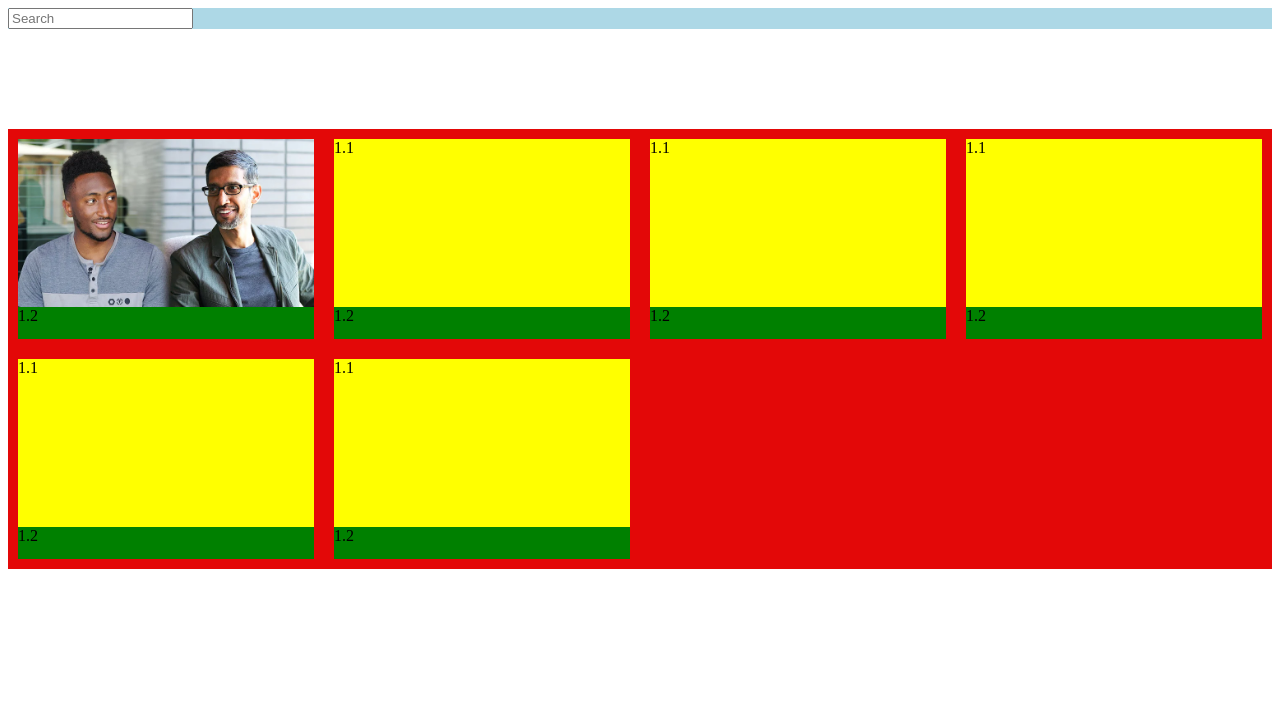
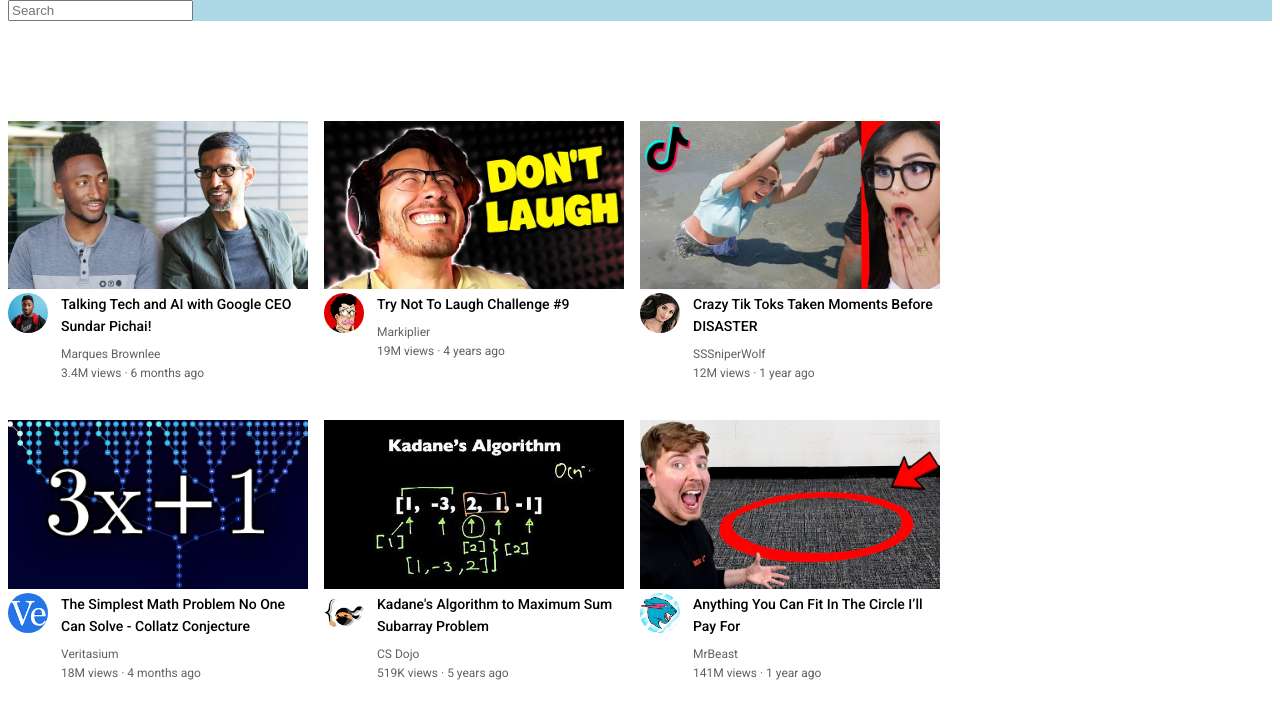
Before and after one commit to PavanKrishna-AG/YouTube_clone, a plain HTML site: page index.html in a window 1280 px wide. Drawn offline with Linux system fonts and the light colour scheme.

Commit message:
YouTube 6 video-preview using grid=success

```diff
--- a/index.html
+++ b/index.html
@@ -1,85 +1,170 @@
 <!DOCTYPE html>
 <html lang="en">
 	<head>
-    <meta charset="UTF-8">
-    <meta name="viewport" content="width=device-width, initial-scale=1.0">
-    <link rel="stylesheet" href="styles.css">
+		<meta charset="UTF-8" />
+		<meta name="viewport" content="width=device-width, initial-scale=1.0" />
+		<link rel="stylesheet" href="styles.css" />
 		<title>YouTube</title>
 	</head>
 	<body>
 		<div class="header">
-        <input type="text" placeholder="Search">
+			<input type="text" placeholder="Search" />
 		</div>
 		<div class="container">
-    <div class="video-preview red">
-        <div class="thumbnail-row">
-            <img src="thumbnails/thumbnail-1.webp" class="thumbnail-img">
+			<div class="video-preview">
+				<div class="thumnail-row">
+					<img
+						class="thumbnail-img"
+						src="thumbnails/thumbnail-1.webp"
+						alt="thumbnail-1"
+					/>
 				</div>
 				<div class="bottom-row">
-            1.2
+					<div class="bottom-left">
+						<img
+							class="profile-pic"
+							src="profile_pics/channel-1.jpeg"
+							alt="profile-picture"
+						/>
 					</div>
-    </div>
-    <div class="video-preview blue">
-        <div class="thumbnail-row">
-            1.1
-        </div>
-        <div class="bottom-row">
-            1.2
-        </div>
-    </div>
-    <div class="video-preview red">
-        <div class="thumbnail-row">
-            1.1
-        </div>
-        <div class="bottom-row">
-            1.2
-        </div>
-    </div>
-    <div class="video-preview blue">
-        <div class="thumbnail-row">
-            1.1
-        </div>
-        <div class="bottom-row">
-            1.2
-        </div>
-    </div>
-    <div class="video-preview red">
-        <div class="thumbnail-row">
-            1.1
-        </div>
-        <div class="bottom-row">
-            1.2
-        </div>
-    </div>
-    <div class="video-preview blue">
-        <div class="thumbnail-row">
-            1.1
-        </div>
-        <div class="bottom-row">
-            1.2
-        </div>
-    </div>
-        <!-- <div class="video-preview">
-            <div class="thumbnail-row">
-                <img src="thumbnails/thumbnail-1.webp" alt="">
-            </div>
-            <div class="bottom-info">
-                <div class="channel-pic">
-
-                </div>
-                <div class="text info">
-                    <div class="title">
-
-                    </div>
-                    <div class="author">
-
-                    </div>
-                    <div class="video-status">
-
+					<div class="bottom-right">
+						<p class="title">
+							Talking Tech and AI with Google CEO Sundar Pichai!
+						</p>
+						<p class="author">Marques Brownlee</p>
+						<p class="views">3.4M views · 6 months ago</p>
 					</div>
 				</div>
 			</div>
-        </div> -->
+
+			<div class="video-preview">
+				<div class="thumnail-row">
+					<img
+						class="thumbnail-img"
+						src="thumbnails/thumbnail-2.webp"
+						alt="thumbnail-1"
+					/>
+				</div>
+				<div class="bottom-row">
+					<div class="bottom-left">
+						<img
+							class="profile-pic"
+							src="profile_pics/channel-2.jpeg"
+							alt="profile-picture"
+						/>
+					</div>
+					<div class="bottom-right">
+						<p class="title">Try Not To Laugh Challenge #9</p>
+						<p class="author">Markiplier</p>
+						<p class="views">19M views · 4 years ago</p>
+					</div>
+				</div>
+			</div>
+
+			<div class="video-preview">
+				<div class="thumnail-row">
+					<img
+						class="thumbnail-img"
+						src="thumbnails/thumbnail-3.webp"
+						alt="thumbnail-1"
+					/>
+				</div>
+				<div class="bottom-row">
+					<div class="bottom-left">
+						<img
+							class="profile-pic"
+							src="profile_pics/channel-3.jpeg"
+							alt="profile-picture"
+						/>
+					</div>
+					<div class="bottom-right">
+						<p class="title">
+							Crazy Tik Toks Taken Moments Before DISASTER
+						</p>
+						<p class="author">SSSniperWolf</p>
+						<p class="views">12M views · 1 year ago</p>
+					</div>
+				</div>
+			</div>
+
+			<div class="video-preview">
+				<div class="thumnail-row">
+					<img
+						class="thumbnail-img"
+						src="thumbnails/thumbnail-4.webp"
+						alt="thumbnail-1"
+					/>
+				</div>
+				<div class="bottom-row">
+					<div class="bottom-left">
+						<img
+							class="profile-pic"
+							src="profile_pics/channel-4.jpeg"
+							alt="profile-picture"
+						/>
+					</div>
+					<div class="bottom-right">
+						<p class="title">
+							The Simplest Math Problem No One Can Solve - Collatz
+							Conjecture
+						</p>
+						<p class="author">Veritasium</p>
+						<p class="views">18M views · 4 months ago</p>
+					</div>
+				</div>
+			</div>
+
+			<div class="video-preview">
+				<div class="thumnail-row">
+					<img
+						class="thumbnail-img"
+						src="thumbnails/thumbnail-5.webp"
+						alt="thumbnail-1"
+					/>
+				</div>
+				<div class="bottom-row">
+					<div class="bottom-left">
+						<img
+							class="profile-pic"
+							src="profile_pics/channel-5.jpeg"
+							alt="profile-picture"
+						/>
+					</div>
+					<div class="bottom-right">
+						<p class="title">
+							Kadane's Algorithm to Maximum Sum Subarray Problem
+						</p>
+						<p class="author">CS Dojo</p>
+						<p class="views">519K views · 5 years ago</p>
+					</div>
+				</div>
+			</div>
+
+			<div class="video-preview">
+				<div class="thumnail-row">
+					<img
+						class="thumbnail-img"
+						src="thumbnails/thumbnail-6.webp"
+						alt="thumbnail-1"
+					/>
+				</div>
+				<div class="bottom-row">
+					<div class="bottom-left">
+						<img
+							class="profile-pic"
+							src="profile_pics/channel-6.jpeg"
+							alt="profile-picture"
+						/>
+					</div>
+					<div class="bottom-right">
+						<p class="title">
+							Anything You Can Fit In The Circle I’ll Pay For
+						</p>
+						<p class="author">MrBeast</p>
+						<p class="views">141M views · 1 year ago</p>
+					</div>
+				</div>
+			</div>
 		</div>
 	</body>
 </html>
--- a/styles.css
+++ b/styles.css
@@ -1,56 +1,52 @@
-.header{
-    margin-bottom: 100px;
-    background-color: lightblue;
+@import url("https://fonts.googleapis.com/css2?family=Montserrat:wght@700&family=Roboto:wght@400;500;700&display=swap");
+body {
+	margin-top: 0;
+	margin-bottom: 0;
+}
+p {
+	font-family: roboto, arial;
+	margin-top: 0;
+	margin-bottom: 0;
 }
 
-.container{
-    background-color: black;
-    display: grid;
-    grid-template-columns: repeat(3, 1fr);
-    column-gap: 20px;
-    row-gap: 20px;
-    padding: 10px;
+.header {
+	margin-bottom: 100px;
+	background-color: lightblue;
 }
-@media (min-width: 900px){
-    .container{
-        background-color: rgb(227, 8, 8);
-        display: grid;
-        grid-template-columns: repeat(4, 1fr);
-        column-gap: 20px;
-        row-gap: 20px;
-        padding: 10px;
-    }
+.thumbnail-img {
+	width: 100%;
 }
-.video-preview{
-    height: 200px;
-    display: grid;
-    grid-template-rows: 168px 1fr;
+
+.container {
+	display: grid;
+	grid-template-columns: 300px 300px 300px;
+	column-gap: 16px;
+	row-gap: 40px;
 }
-.red{
-    background-color: lightcoral;
+
+.bottom-right {
+	padding-left: 13px;
 }
-.blue{
-    background-color: lightblue;
+.profile-pic {
+	width: 100%;
+	border-radius: 100px;
 }
-.thumbnail-row{
-    background-color: yellow;
-    object-fit: cover;
+.title {
+	font-size: 14px;
+	font-weight: 500;
+	line-height: 22px;
 }
-.bottom-row{
-    background-color: green;
+.author {
+	font-size: 12px;
+	color: #606060;
+	margin-top: 10px;
 }
-.bottom-info{
-    display: grid;
-    grid-template-columns: 50px 1fr;
+.views {
+	margin-top: 5px;
+	font-size: 12px;
+	color: #606060;
 }
-.text-info{
-    display: grid;
-    grid-template-rows: 1fr 1fr 1fr;
+.bottom-row {
+	display: grid;
+	grid-template-columns: 40px 1fr;
 }
-.thumbnail-row{
-    object-fit: cover;
-}
-.thumbnail-img{
-    width: 100%;
-    height: 100%;
-}
```
Lines whose indentation alone changed are shown as unchanged.
